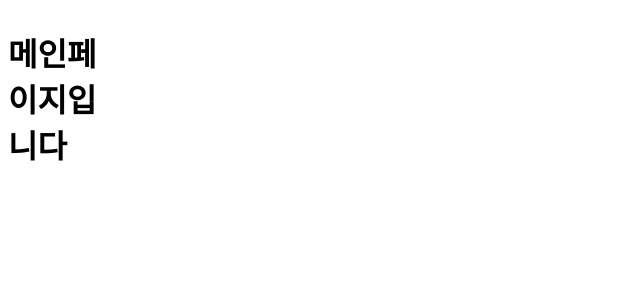
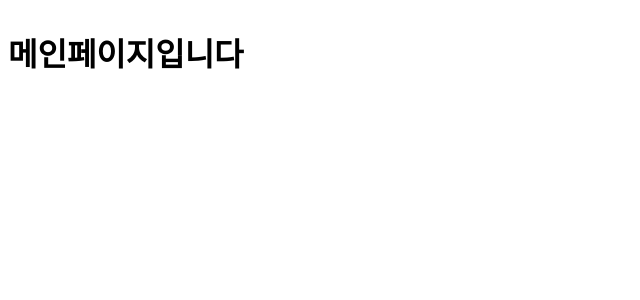
Before and after one commit to gql-study/SOPTstagram-frontend, a Next.js app: page / in a window 1280 px wide. Shown: the top 300 px of the page, without its empty margins (0-640 px from the left). Built offline with nearby package versions, Linux system fonts and the light colour scheme.

Commit message:
test: 린트테스트

```diff
--- a/src/pages/index.tsx
+++ b/src/pages/index.tsx
@@ -24,8 +24,6 @@ const Styled = {
   Main: styled.main`
     display: flex;
     position: absolute;
-    width: 100px;
-    height: 100px;
     color: ${({ theme }) => theme.colors.mainColor};
   `,
 };
```
